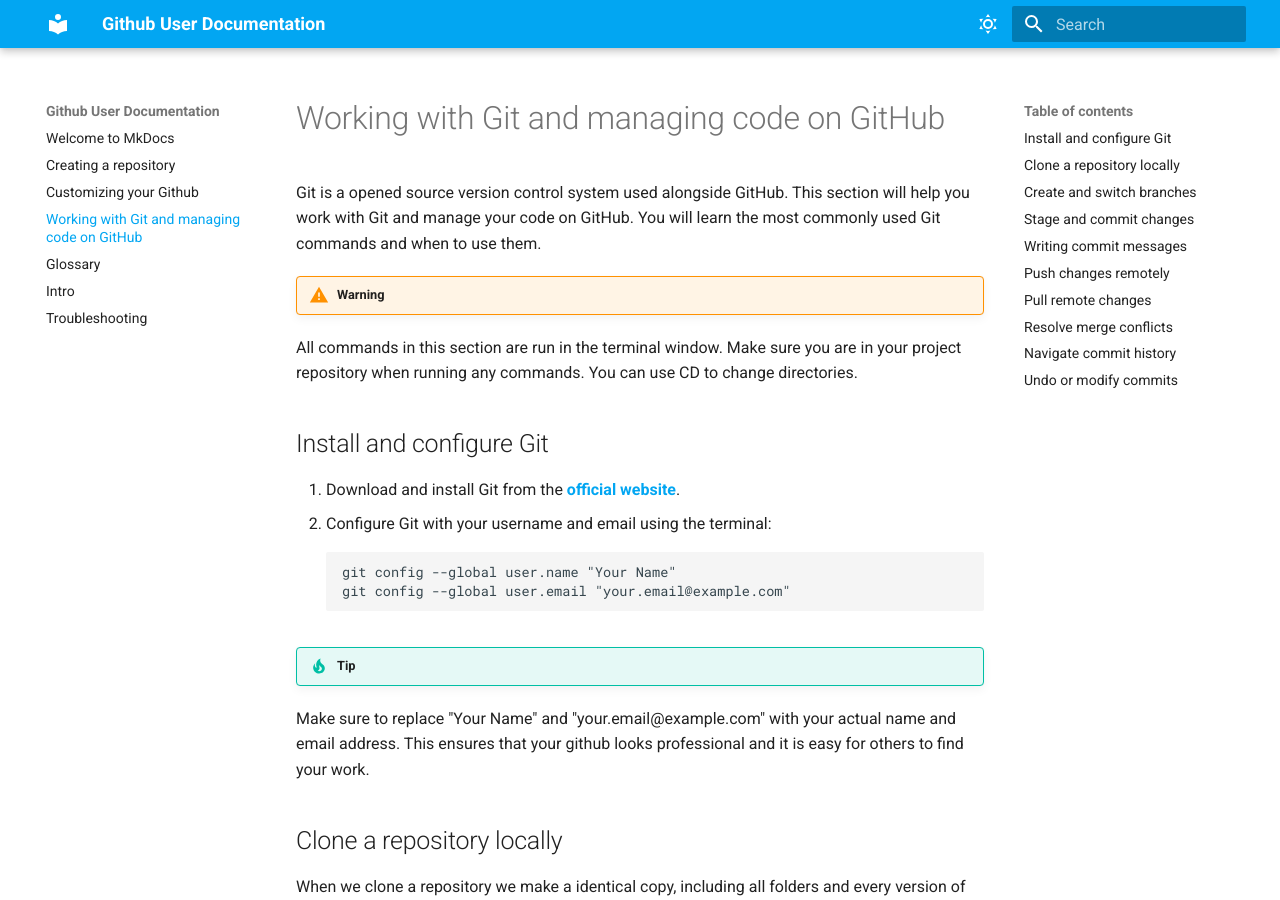
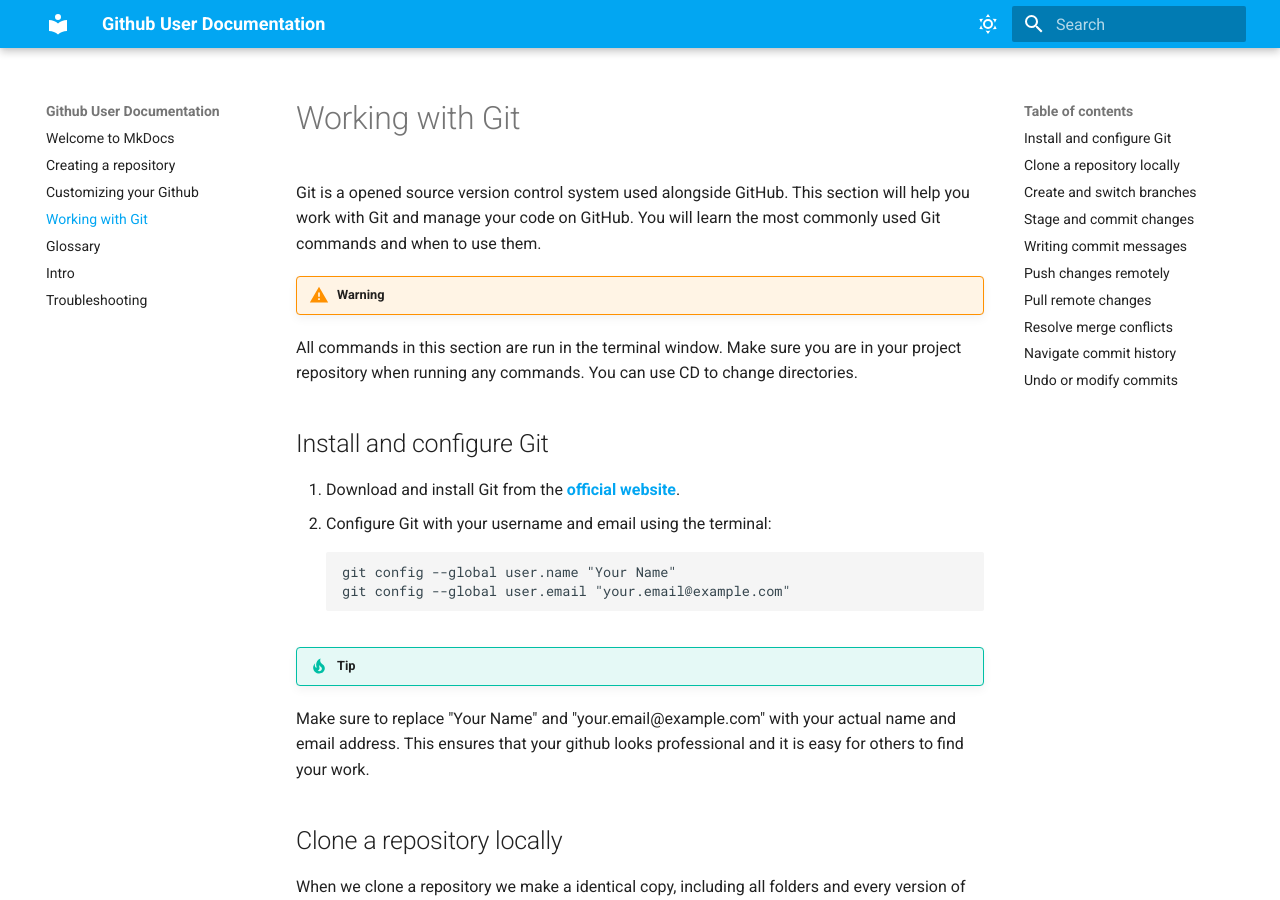
Before and after one commit to AnkitAhlwat/GitHub-User-Documentation, an MkDocs documentation site: the page built from docs/Working with Git.md, in a window 1280 px wide and 900 px high. Built offline with MkDocs 1.6.1 and Material for MkDocs 9.7.7, drawn with Linux system fonts in a browser that asks for light colours.

Commit message:
Make title shorter

```diff
--- a/docs/Working with Git.md
+++ b/docs/Working with Git.md
@@ -1,4 +1,4 @@
-# Working with Git and managing code on GitHub
+# Working with Git
 
 Git is a opened source version control system used alongside GitHub. This section will help you work with Git and manage your code on GitHub. You will learn the most commonly used Git commands and when to use them.
 
```
